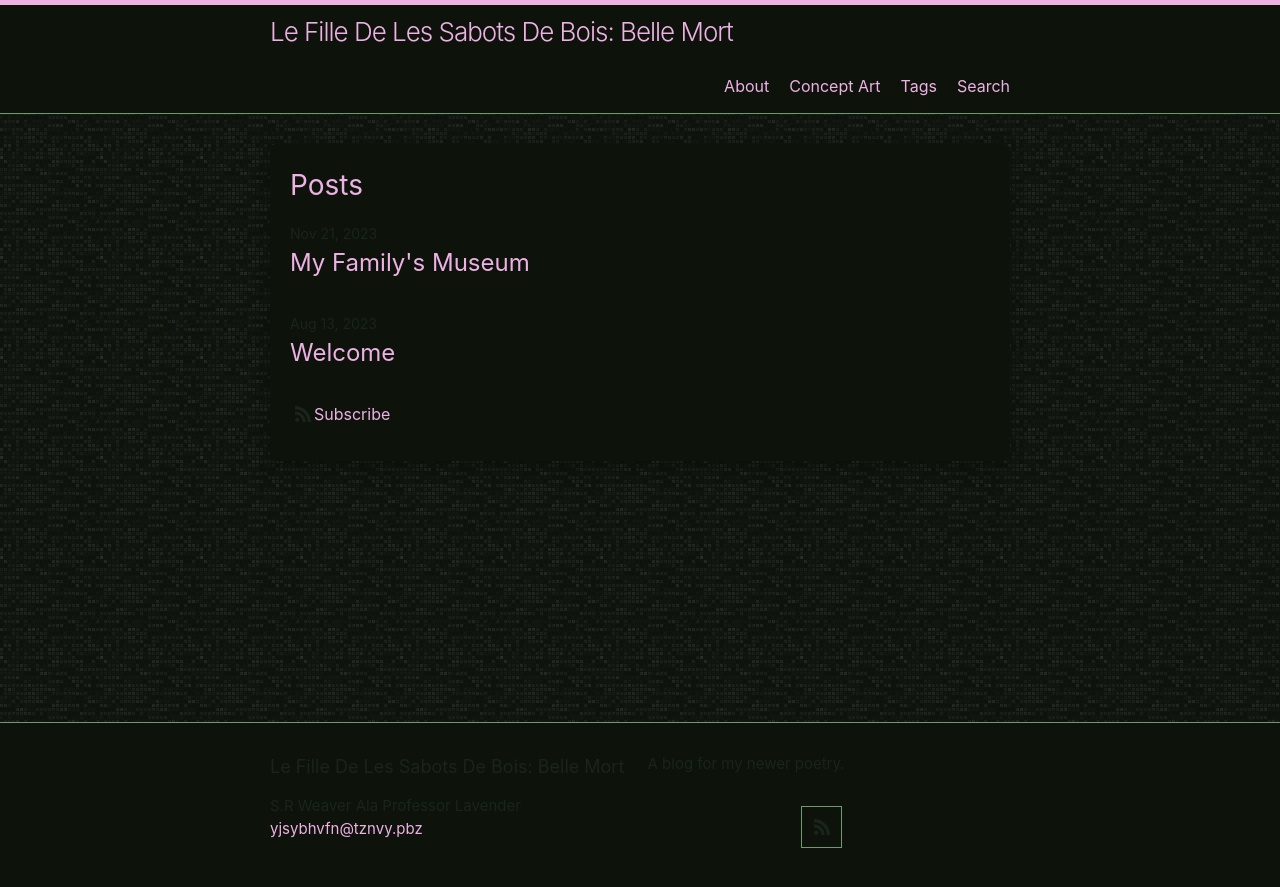
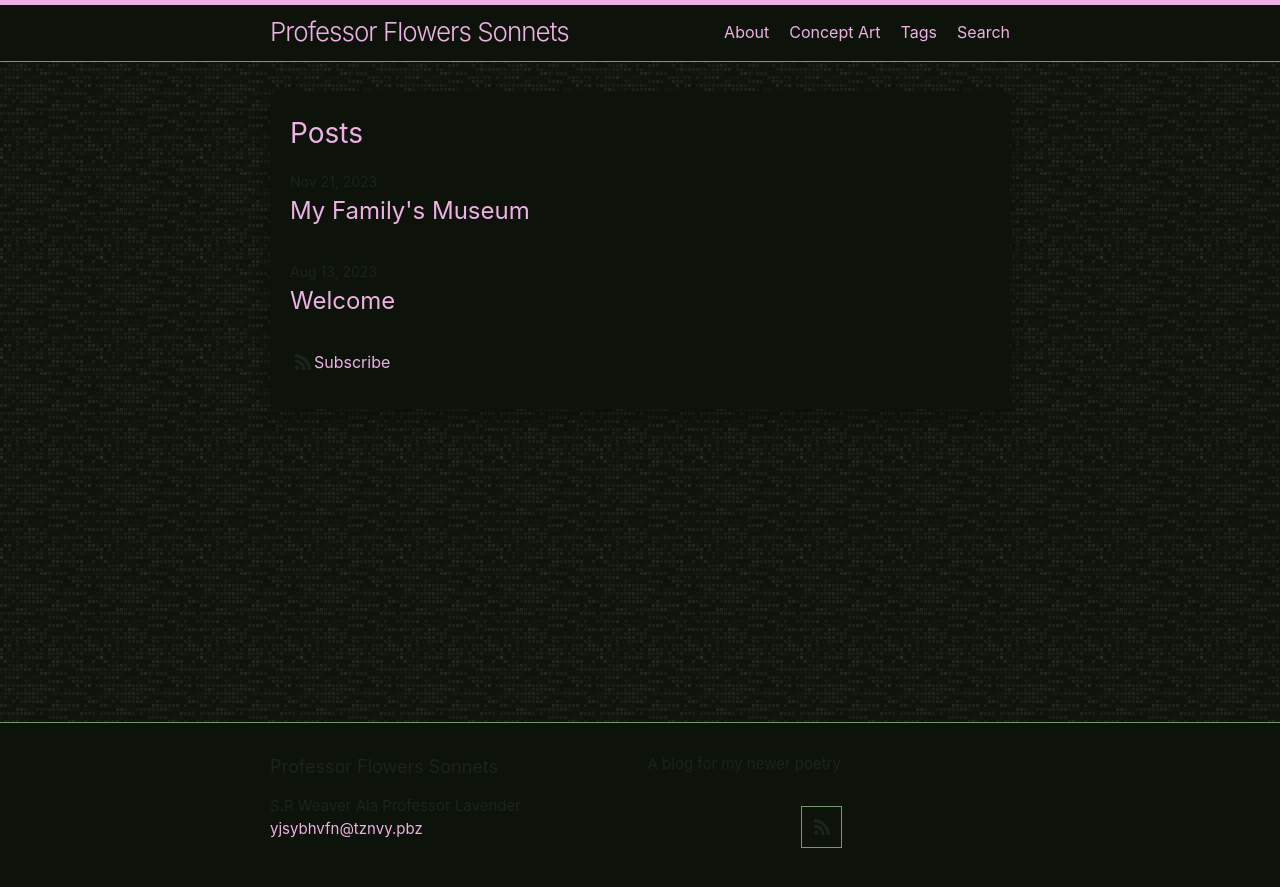
Before and after one commit to LWFlouisa/SidePoetry, a Jekyll site: the page built from index.md, in a window 1280 px wide. Shown: the top 887 px of the page. Built offline with Jekyll 4.4.1, drawn with Linux system fonts in a browser that asks for light colours; comment, search, counter and statistics services are not loaded.

Commit message:
Update _config.yml

```diff
--- a/_config.yml
+++ b/_config.yml
@@ -1,4 +1,4 @@
-title: "Le Fille De Les Sabots De Bois: Belle Mort"
+title: "Professor Flowers Sonnets"
 author: "S.R Weaver Ala Professor Lavender"
 email: yjsybhvfn@tznvy.pbz
 description: > # this means to ignore newlines until "show_exerpts:"
```
